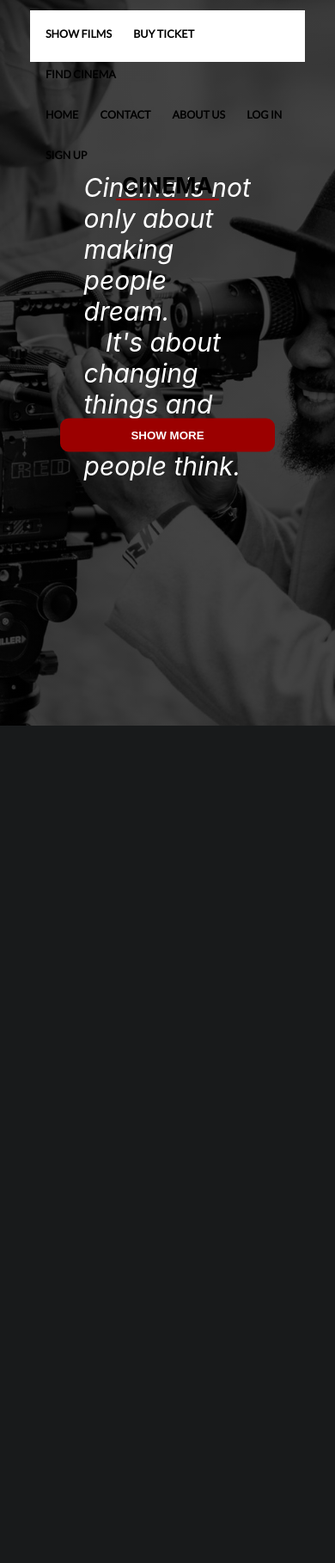
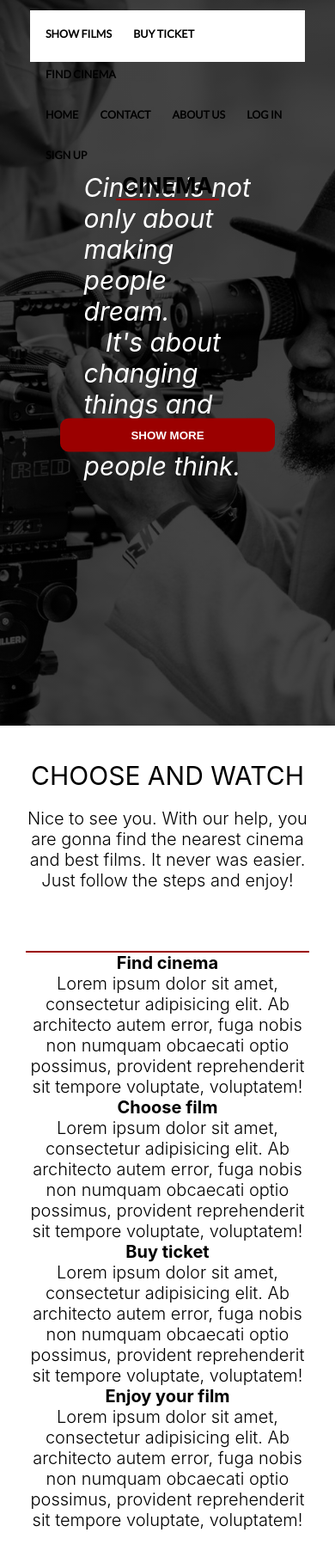
Before and after one commit to Jankaz2/movins-layout, a React app: page / in a window 390 px wide. Shown: the whole page at 86% size. Before the commit the page ends 844 px from the top, so only its background shows below. Built offline with nearby package versions, Linux system fonts and the light colour scheme.

Commit message:
Create section with steps, filter navbar

```diff
--- /dev/null
+++ b/src/grid/grid.css
@@ -0,0 +1,116 @@
+.row {
+    zoom: 1;
+}
+
+.row:before,
+.row:after {
+    content:"";
+    display:table;
+}
+
+.row:after {
+    clear:both;
+}
+
+.col {
+    display: block;
+    float: left;
+    margin: 1% 0 1% 1.6%;
+}
+
+.col:first-child {
+    margin-left: 0;
+}
+
+@media only screen and (max-width: 480px) {
+    .col {
+        /*margin: 1% 0 1% 0%;*/
+        margin: 0;
+    }
+}
+
+.span-4-of-4 {
+    width: 100%;
+}
+
+.span-3-of-4 {
+    width: 74.6%;
+}
+
+.span-2-of-4 {
+    width: 49.2%;
+}
+
+.span-1-of-4 {
+    width: 23.8%;
+}
+
+.span-3-of-3 {
+    width: 100%;
+}
+
+.span-2-of-3 {
+    width: 66.13%;
+}
+
+.span-1-of-3 {
+    width: 32.26%;
+}
+
+
+.span-2-of-2 {
+    width: 100%;
+}
+
+.span-1-of-2 {
+    width: 49.2%;
+}
+
+
+@media only screen and (max-width: 480px) {
+    .span-2-of-2 {
+        width: 100%;
+    }
+
+    .span-1-of-2 {
+        width: 100%;
+    }
+}
+
+
+/* < 400 PX */
+@media only screen and (max-width: 480px) {
+    .span-4-of-4 {
+        width: 100%;
+    }
+
+    .span-3-of-4 {
+        width: 100%;
+    }
+
+    .span-2-of-4 {
+        width: 100%;
+    }
+
+    .span-1-of-4 {
+        width: 100%;
+    }
+}
+
+@media only screen and (max-width: 480px) {
+    .span-3-of-3 {
+        width: 100%;
+    }
+
+    .span-2-of-3 {
+        width: 100%;
+    }
+
+    .span-1-of-3 {
+        width: 100%;
+    }
+}
+
+.box {
+    padding: 1%;
+}
--- a/src/index.js
+++ b/src/index.js
@@ -2,10 +2,12 @@ import React from 'react';
 import ReactDOM from 'react-dom';
 import './index.css';
 import Navbar from './navigation/navbar'
+import StepsSection from "./steps_section/stepsSection";
 
 ReactDOM.render(
     <React.StrictMode>
         <Navbar/>
+        <StepsSection/>
     </React.StrictMode>,
     document.getElementById('root')
 );
--- a/src/navigation/navbar.css
+++ b/src/navigation/navbar.css
@@ -5,7 +5,6 @@
 }
 
 html {
-    background-color: #181a1b;
     color: #fff;
     font-weight: 300;
     font-size: 20px;
--- /dev/null
+++ b/src/steps_section/stepsSection.css
@@ -0,0 +1,22 @@
+.steps-section {
+    padding: 40px 30px;
+    text-align: center;
+    color: #000;
+}
+
+.steps-section h2 {
+    margin-bottom: 20px;
+}
+
+.steps {
+    margin-top: 70px;
+    border-top: 2px solid #9b0000;
+    text-align: center;
+}
+
+.icon-big {
+    font-size: 350%;
+    display: block;
+    color: #e57e22;
+    margin-bottom: 10px;
+}
--- /dev/null
+++ b/src/steps_section/stepsSection.js
@@ -0,0 +1,54 @@
+import React from 'react'
+import GridCss from '../grid/grid.css'
+import StepsSectionCss from './stepsSection.css'
+
+const StepsSection = () => {
+    return (
+        <section className="steps-section row">
+            <div className="steps-section-welcome-text">
+                <h2>CHOOSE AND WATCH</h2>
+                <p>
+                    Nice to see you. With our help, you are gonna find
+                    the nearest cinema and best films. It never was easier.
+                    <br/>Just follow the steps and enjoy!
+                </p>
+            </div>
+            <div className="steps">
+                <div className="step find-cinema col span-1-of-4">
+                    <h4>Find cinema</h4>
+                    <p>Lorem ipsum dolor sit amet, consectetur adipisicing elit.
+                        Ab architecto autem error, fuga nobis non numquam obcaecati
+                        optio possimus, provident reprehenderit sit tempore
+                        voluptate, voluptatem!
+                    </p>
+                </div>
+                <div className="step find-cinema col span-1-of-4">
+                    <h4>Choose film</h4>
+                    <p>Lorem ipsum dolor sit amet, consectetur adipisicing elit.
+                        Ab architecto autem error, fuga nobis non numquam obcaecati
+                        optio possimus, provident reprehenderit sit tempore
+                        voluptate, voluptatem!
+                    </p>
+                </div>
+                <div className="step find-cinema col span-1-of-4">
+                    <h4>Buy ticket</h4>
+                    <p>Lorem ipsum dolor sit amet, consectetur adipisicing elit.
+                        Ab architecto autem error, fuga nobis non numquam obcaecati
+                        optio possimus, provident reprehenderit sit tempore
+                        voluptate, voluptatem!
+                    </p>
+                </div>
+                <div className="step find-cinema col span-1-of-4">
+                    <h4>Enjoy your film</h4>
+                    <p>Lorem ipsum dolor sit amet, consectetur adipisicing elit.
+                        Ab architecto autem error, fuga nobis non numquam obcaecati
+                        optio possimus, provident reprehenderit sit tempore
+                        voluptate, voluptatem!
+                    </p>
+                </div>
+            </div>
+        </section>
+    );
+}
+
+export default StepsSection
```
